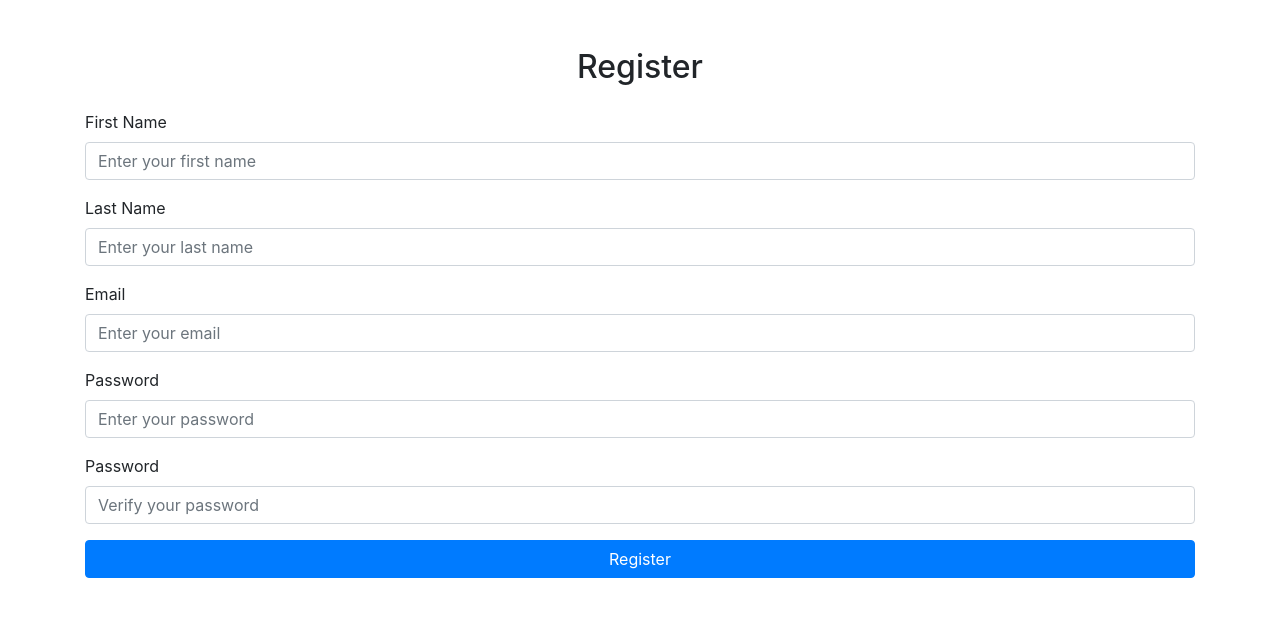
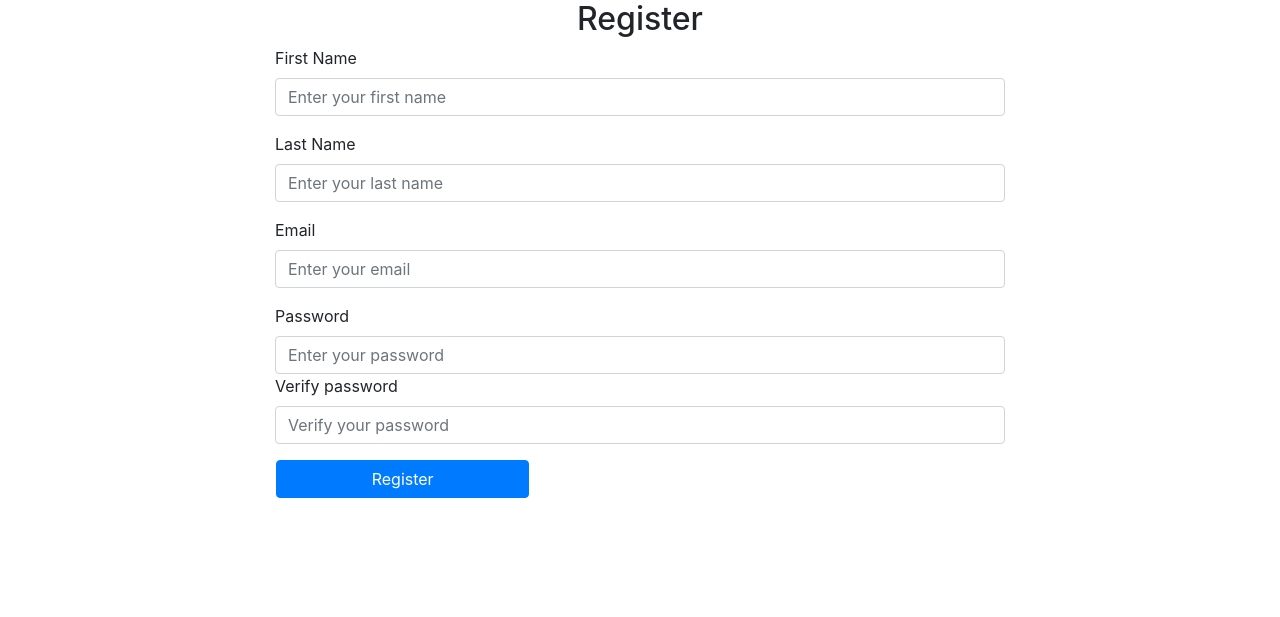
Before and after one commit to avallelisboa/TeachingSystem, a PHP site: template PresentationLayer/Views/Register.php in a window 1280 px wide. Shown: the top 617 px of the page. Run offline with PHP 8.4, Linux system fonts and the light colour scheme; the template is opened without the code that fills it, so the values that code supplies are empty.

Commit message:
implement login and register screens

```diff
--- a/PresentationLayer/Views/Register.php
+++ b/PresentationLayer/Views/Register.php
@@ -2,57 +2,60 @@
 <html lang="es">
 <?php require_once("./PresentationLayer/Views/Shared/head.php") ?>
 <body>
-<div class="container mt-5">
-    <h2 class="text-center mb-4">Register</h2>
-    <form id="registerForm" method="POST" action="/register" novalidate>
+<main class="container">
+    <section class="row justify-content-center">
+        <h2 class="col-12 text-center">Register</h2>
+        <form class="col-12 col-sm-10 col-md-8 container-fluid" id="registerForm" method="POST" action="/register" novalidate>
             <!-- First Name -->
-        <div class="form-group">
+            <fieldset class="form-group">
                 <label for="firstName">First Name</label>
                 <input type="text" class="form-control" id="firstName" name="firstName"
                     required pattern="[A-Za-z]+"
                     placeholder="Enter your first name">
-            <div class="invalid-feedback">Please provide a valid first name.</div>
-        </div>
+                <p class="invalid-feedback">Please provide a valid first name.</p>
+            </fieldset>
 
             <!-- Last Name -->
-        <div class="form-group">
+            <fieldset class="form-group">
                 <label for="last_name">Last Name</label>
                 <input type="text" class="form-control" id="lastName" name="lastName"
                     required pattern="[A-Za-z]+"
                     placeholder="Enter your last name">
-            <div class="invalid-feedback">Please provide a valid last name.</div>
-        </div>
+                <p class="invalid-feedback">Please provide a valid last name.</p>
+            </fieldset>
 
             <!-- Email -->
-        <div class="form-group">
+            <fieldset class="form-group">
                 <label for="email">Email</label>
                 <input type="email" class="form-control" id="email" name="email"
                     required placeholder="Enter your email">
-            <div class="invalid-feedback">Please provide a valid email address.</div>
-        </div>
+                <p class="invalid-feedback">Please provide a valid email address.</p>
+            </fieldset>
 
             <!-- Password -->
-        <div class="form-group">
+            <fieldset class="form-group">
                 <label for="password">Password</label>
                 <input type="password" class="form-control" id="password" name="password"
                     required minlength="6"
                     placeholder="Enter your password">
-            <div class="invalid-feedback">Password must be at least 6 characters long.</div>
-        </div>
+                <p class="invalid-feedback">Password must be at least 6 characters long.</p>
+            </fielset>
             <!-- Verify Password -->
-        <div class="form-group">
-            <label for="verifyPassword">Password</label>
+            <fieldset class="form-group">
+                <label for="verifyPassword">Verify password</label>
                 <input type="password" class="form-control" id="verifyPassword"
                     placeholder="Verify your password">
-            <div class="invalid-feedback">The passwords do not match.</div>
-        </div>
+                <p class="invalid-feedback">The passwords do not match.</p>
+            </fieldset>
 
             <!-- Submit Button -->
-        <button type="submit" class="btn btn-primary btn-block">Register</button>
+             <fieldset class="row justify-content-start">
+                 <button type="submit" class="ml-3 btn btn-primary btn-block col-6 col-sm-5 col-md-4">Register</button>
+             </fieldset>
         </form>
-
-    <div id="response" class="mt-3"></div>
-</div>
+        <p id="response" class="mt-3"></p>
+    </section>
+</s>
 <!-- JavaScript for Custom HTML5 Validation Messages -->
 <script>
     (function() {
--- a/PresentationLayer/Views/Shared/head.php
+++ b/PresentationLayer/Views/Shared/head.php
@@ -1,7 +1,7 @@
 <head>
     <meta charset="UTF-8">
     <meta name="viewport" content="width=device-width, initial-scale=1.0">
-    <title>TeachingSystem</title>
+    <title>Sistema de enseñanza</title>
     <!-- Bootstrap CSS -->
     <link href="https://stackpath.bootstrapcdn.com/bootstrap/4.5.2/css/bootstrap.min.css" rel="stylesheet">
 </head>
```
Also changed, not shown: PresentationLayer/Views/Home.php (+7 -2 lines), PresentationLayer/Views/Login.php (+16 -12 lines). Lines whose indentation alone changed are shown as unchanged.
